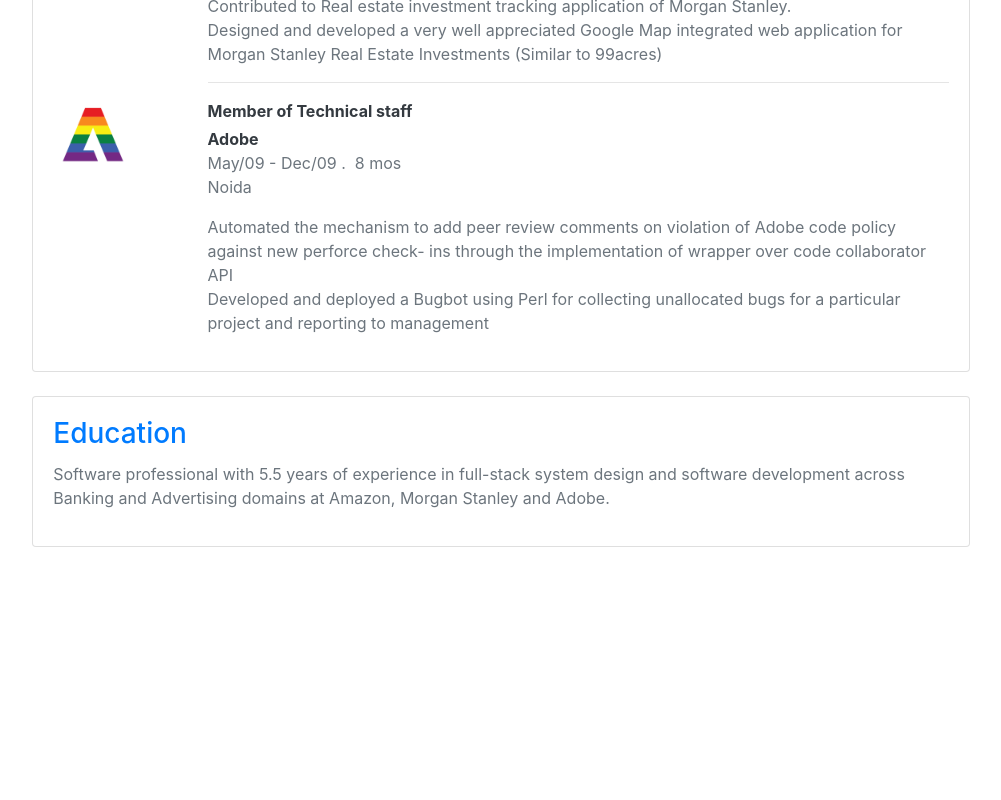
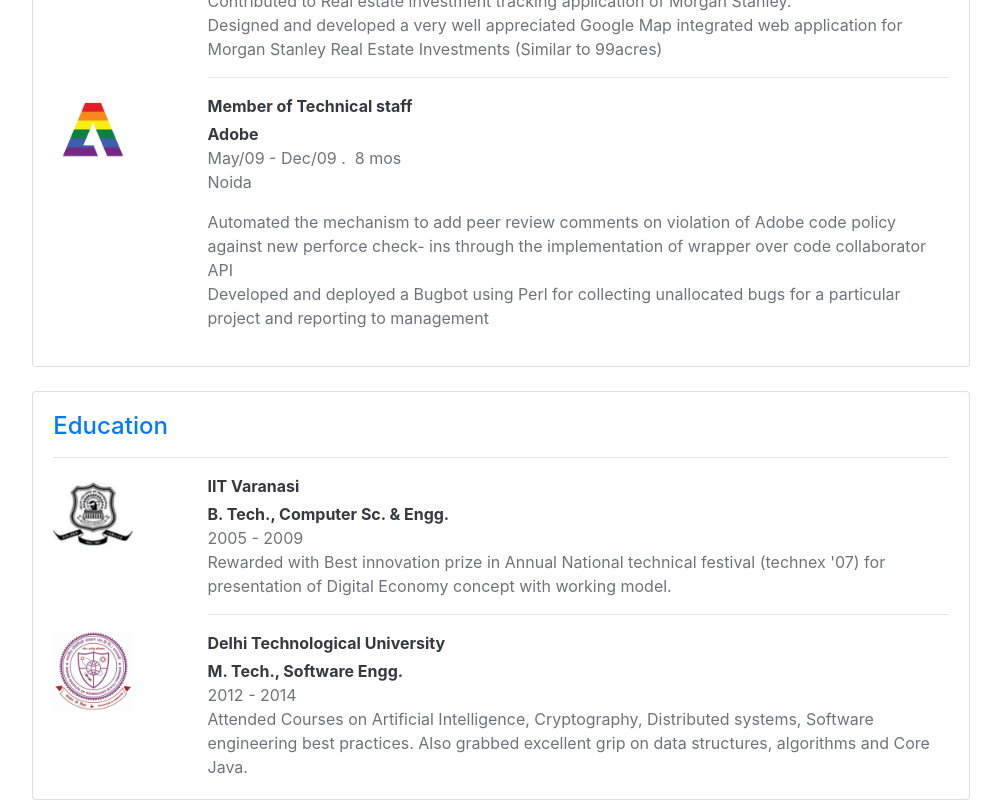
Before and after one commit to amit-kumar-cse/amiku.dev, a React (Create React App) app: page / in a window 1280 px wide. Shown: the part 1581-2381 px from the top of the page, without its empty margins (139-1140 px from the left). Before the commit the page ends 2128 px from the top, so only its background shows below. Built offline with nearby package versions, Linux system fonts and the light colour scheme.

Commit message:
Added education section

```diff
--- a/src/App.js
+++ b/src/App.js
@@ -1,8 +1,8 @@
 import React from 'react';
 import './App.scss';
 
-import Experience
-    from './components/experience'
+import Experience from './components/experience'
+import Education from './components/education'
 
 // import $ from 'jquery';
 // import Popper from 'popper.js';
@@ -44,6 +44,27 @@
 
     ];
 
+    let education = [
+        {
+            college: 'IIT Varanasi',
+            degree: 'B. Tech.',
+            specialization: 'Computer Sc. & Engg.',
+            startDate: '2005',
+            endDate: '2009',
+            icon: 'dce.png',
+            showLine: true
+        },
+        {
+            college: 'Delhi Technological University',
+            degree: 'M. Tech.',
+            specialization: 'Software Engg.',
+            startDate: '2012',
+            endDate: '2014',
+            icon: 'bhu.png',
+            showLine: false
+        }
+    ]
+
     return (
         <div className="App container-fluid">
             <div className='bg-image-container'>
@@ -64,7 +85,7 @@
             </div>
             <div className="card text-secondary detail-section div-center">
                 <div className="card-body text-left">
-                    <h3 className="card-title text-primary">About</h3>
+                    <h4 className="card-title text-primary">About</h4>
                     {/*<hr/>*/}
                     <div>
                         <p>Software professional with 5.5 years of experience in full-stack system design and software
@@ -124,13 +145,20 @@
             <br/>
             <div className="card text-secondary detail-section div-center">
                 <div className="card-body text-left">
-                    <h3 className="card-title text-primary">Education</h3>
-                    <div>
-                        <p>Software professional with 5.5 years of experience in full-stack system design and software
-                            development across Banking and Advertising domains at Amazon, Morgan Stanley and Adobe.</p>
-
-
-                    </div>
+                    <h4 className="card-title text-primary">Education</h4>
+                    <hr/>
+                    <Education education={education[0]}>
+                        <div>Rewarded with Best innovation prize in Annual National technical festival (technex '07)
+                            for presentation of Digital Economy concept with working model.
+                        </div>
+                    </Education>
+                    <Education education={education[1]}>
+                        <div>
+                            Attended Courses on Artificial Intelligence, Cryptography, Distributed systems,
+                            Software engineering best practices.
+                            Also grabbed excellent grip on data structures, algorithms and Core Java.
+                        </div>
+                    </Education>
 
                 </div>
             </div>
--- a/src/components/education.js
+++ b/src/components/education.js
@@ -2,26 +2,39 @@
 import PropTypes from 'prop-types';
 
 import './experience.scss';
-import Experience from "./experience";
 
 class Education extends Component {
     render() {
         return (
-            <div>
+            <div className='row'>
+                <div className='col-12 col-lg-2'>
+                    <img src={'./images/' + this.props.education.icon} className='company-icon pb-3' alt={this.props.education.firm}/>
+                </div>
+                <div className='col-12 col-lg-10'>
+                    <div className='text-dark mb-1 font-weight-bolder'>{this.props.education.college}</div>
+                    <div className='text-dark font-weight-bold'>
+                        {this.props.education.degree +', ' + this.props.education.specialization}
+                    </div>
+                    <div className='text-secondary'>
+                        {this.props.education.startDate} - {this.props.education.endDate}
+                    </div>
+                    {this.props.children}
+
+                    {this.props.education.showLine? (<hr/>): null}
+                </div>
 
             </div>
         );
     }
 }
 
-Experience.propTypes = {
-    experience: PropTypes.shape({
-        firm: PropTypes.string,
-        position: PropTypes.string,
-        startDate: PropTypes.string,
-        endDate: PropTypes.string,
-        period: PropTypes.string,
-        location: PropTypes.string,
+Education.propTypes = {
+    education: PropTypes.shape({
+        college: PropTypes.string,
+        degree: PropTypes.string,
+        specialization: PropTypes.string,
+        from: PropTypes.string,
+        to: PropTypes.string,
         icon: PropTypes.string,
         showLine: PropTypes.bool
     })
```
